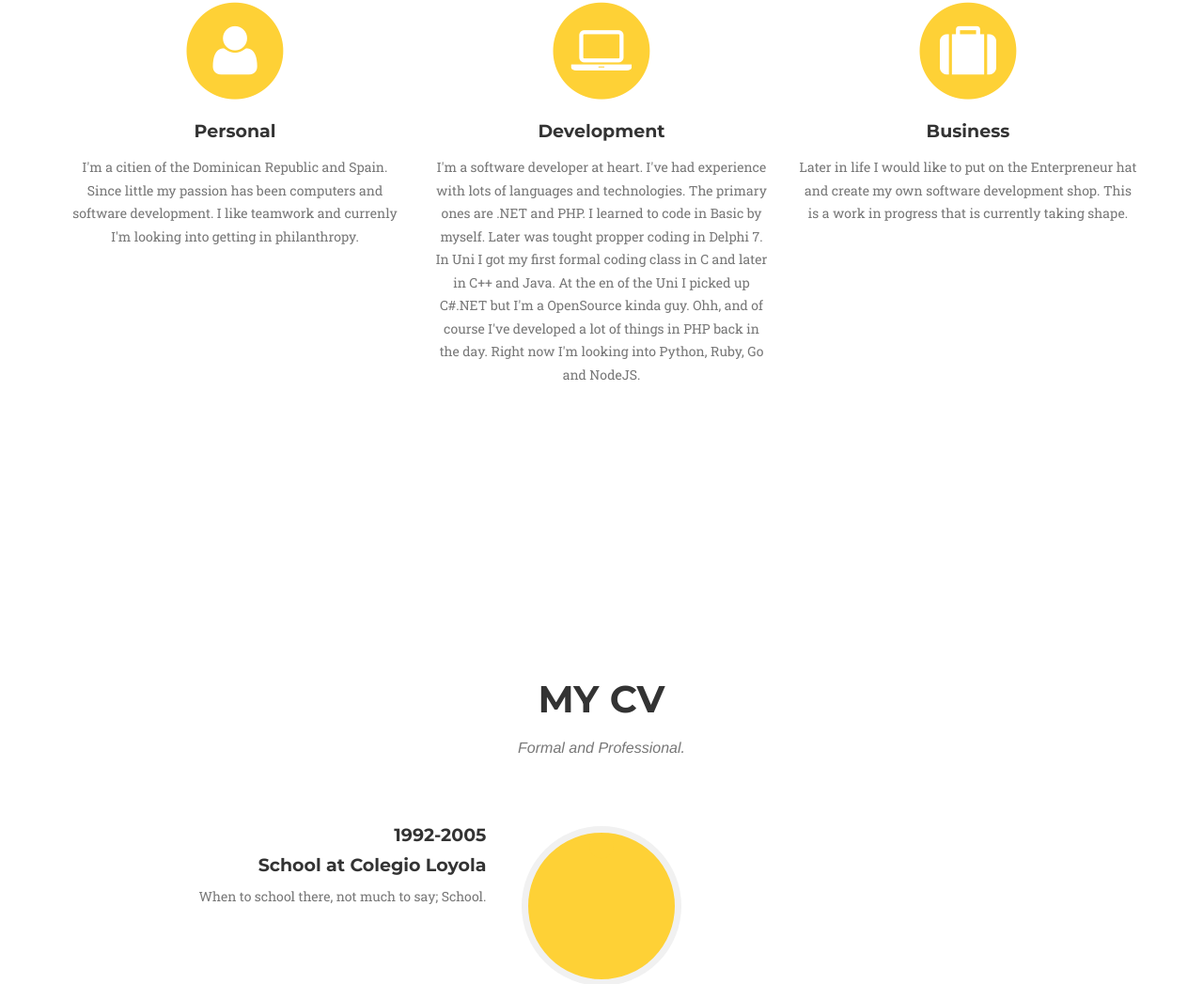
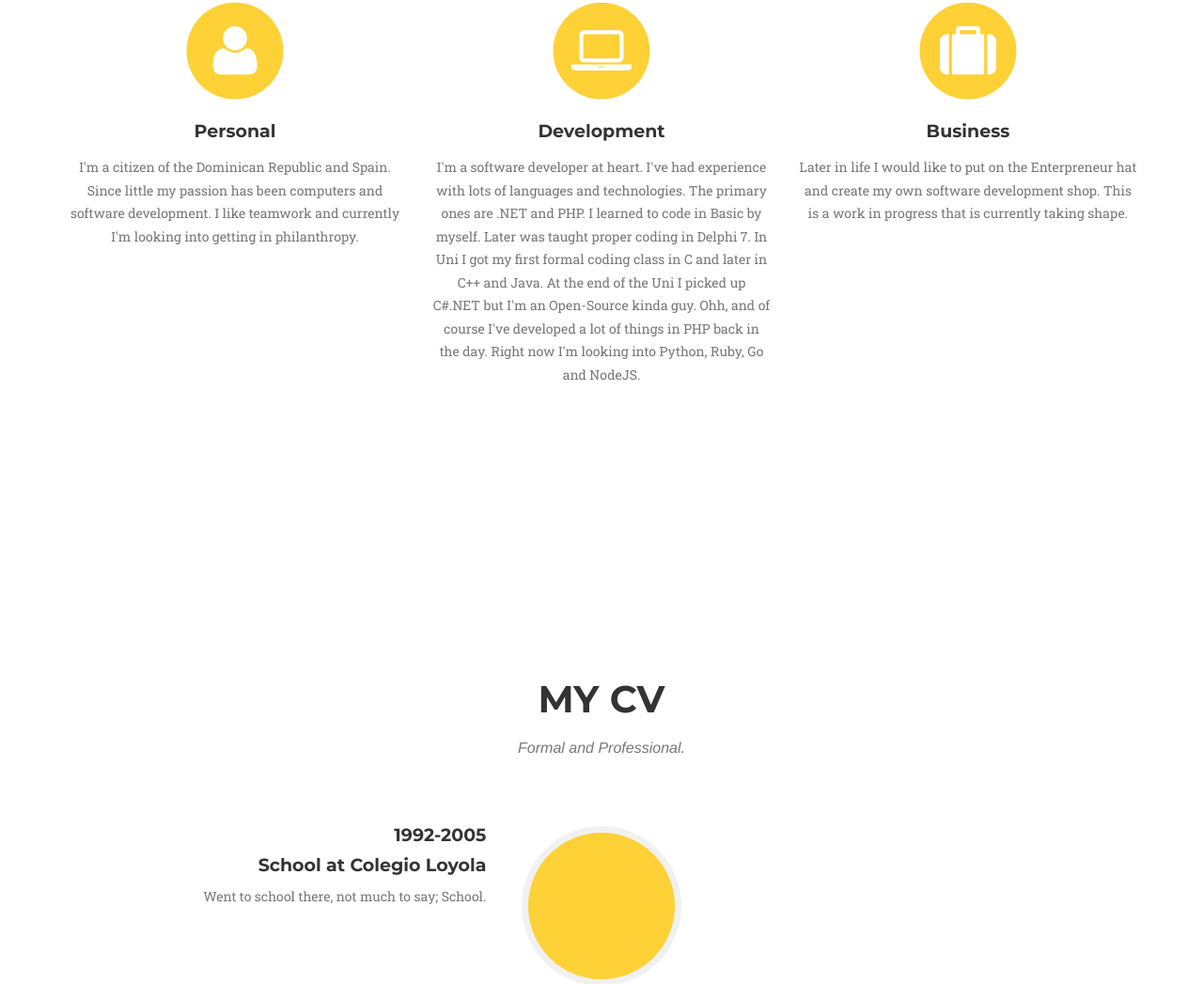
Before and after one commit to joanbarros/joanbarros.github.io, a Jekyll site: the page built from index.html, in a window 1280 px wide and 1400 px high, scrolled down 978 px. Shown: the part 92-1139 px from the top of the window at 94% size. Built offline with Jekyll 4.4.1, drawn with Linux system fonts in a browser that asks for light colours; some web fonts are replaced.

Commit message:
Fixing lot's of typos...

```diff
--- a/_includes/about.html
+++ b/_includes/about.html
@@ -22,7 +22,7 @@
                                     <h4 class="subheading">School at Colegio Loyola</h4>
                                 </div>
                                 <div class="timeline-body">
-                                    <p class="text-muted">When to school there, not much to say; School.</p>
+                                    <p class="text-muted">Went to school there, not much to say; School.</p>
                                 </div>
                             </div>
                         </li>
--- a/_includes/services.html
+++ b/_includes/services.html
@@ -14,7 +14,7 @@
                         <i class="fa fa-user fa-stack-1x fa-inverse"></i>
                     </span>
                     <h4 class="service-heading">Personal</h4>
-                    <p class="text-muted">I'm a citien of the Dominican Republic and Spain. Since little my passion has been computers and software development. I like teamwork and currenly I'm looking into getting in philanthropy.</p>
+                    <p class="text-muted">I'm a citizen of the Dominican Republic and Spain. Since little my passion has been computers and software development. I like teamwork and currently I'm looking into getting in philanthropy.</p>
                 </div>
                 <div class="col-md-4">
                     <span class="fa-stack fa-4x">
@@ -22,7 +22,7 @@
                         <i class="fa fa-laptop fa-stack-1x fa-inverse"></i>
                     </span>
 		    <h4 class="service-heading">Development</h4>
-                    <p class="text-muted">I'm a software developer at heart. I've had experience with lots of languages and technologies. The primary ones are .NET and PHP. I learned to code in Basic by myself. Later was tought propper coding in Delphi 7. In Uni I got my first formal coding class in C and later in C++ and Java. At the en of the Uni I picked up C#.NET but I'm a OpenSource kinda guy. Ohh, and of course I've developed a lot of things in PHP back in the day. Right now I'm looking into Python, Ruby, Go and NodeJS.</p>
+                    <p class="text-muted">I'm a software developer at heart. I've had experience with lots of languages and technologies. The primary ones are .NET and PHP. I learned to code in Basic by myself. Later was taught proper coding in Delphi 7. In Uni I got my first formal coding class in C and later in C++ and Java. At the end of the Uni I picked up C#.NET but I'm an Open-Source kinda guy. Ohh, and of course I've developed a lot of things in PHP back in the day. Right now I'm looking into Python, Ruby, Go and NodeJS.</p>
                 </div>
                 <div class="col-md-4">
                     <span class="fa-stack fa-4x">
```
